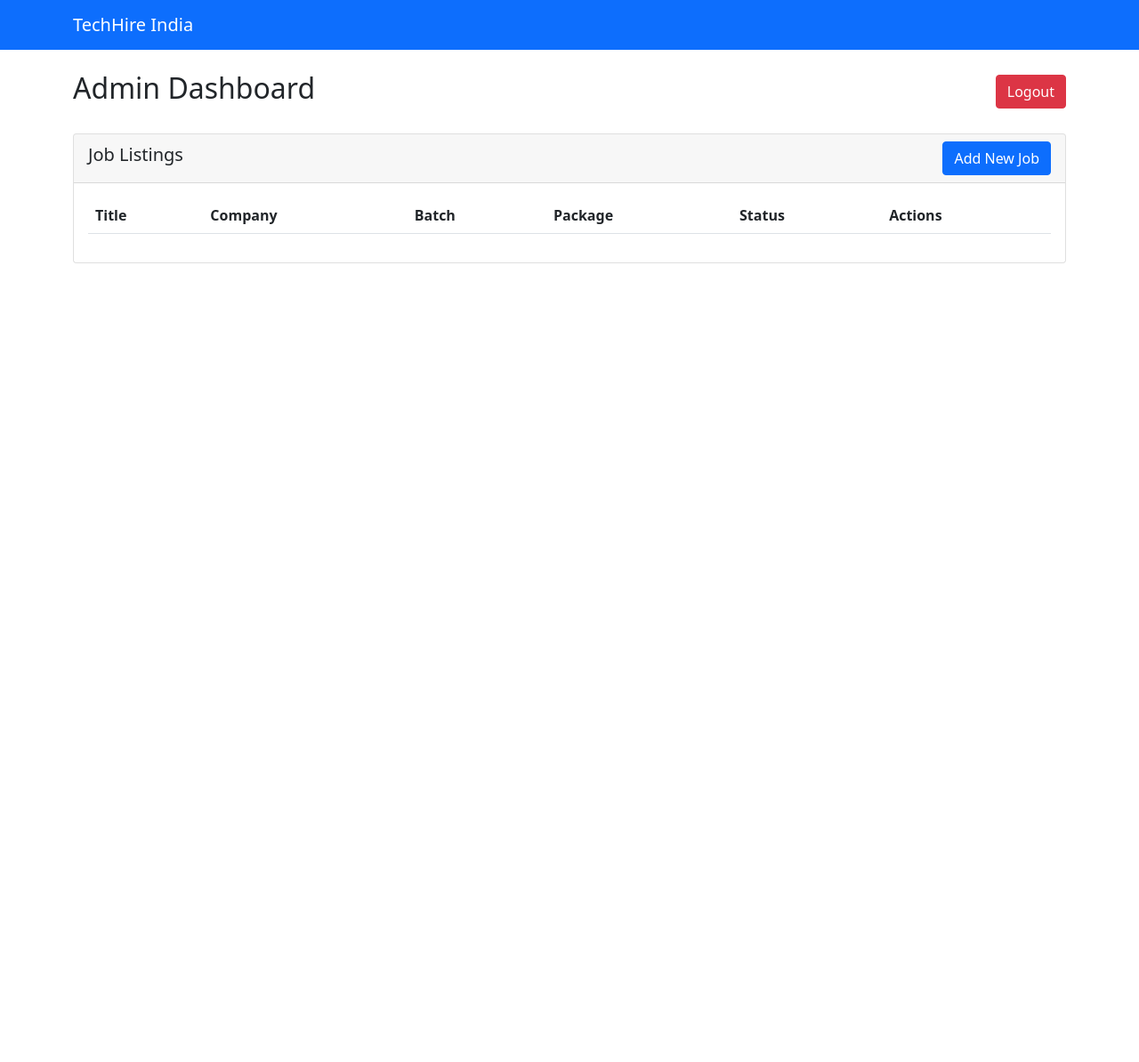
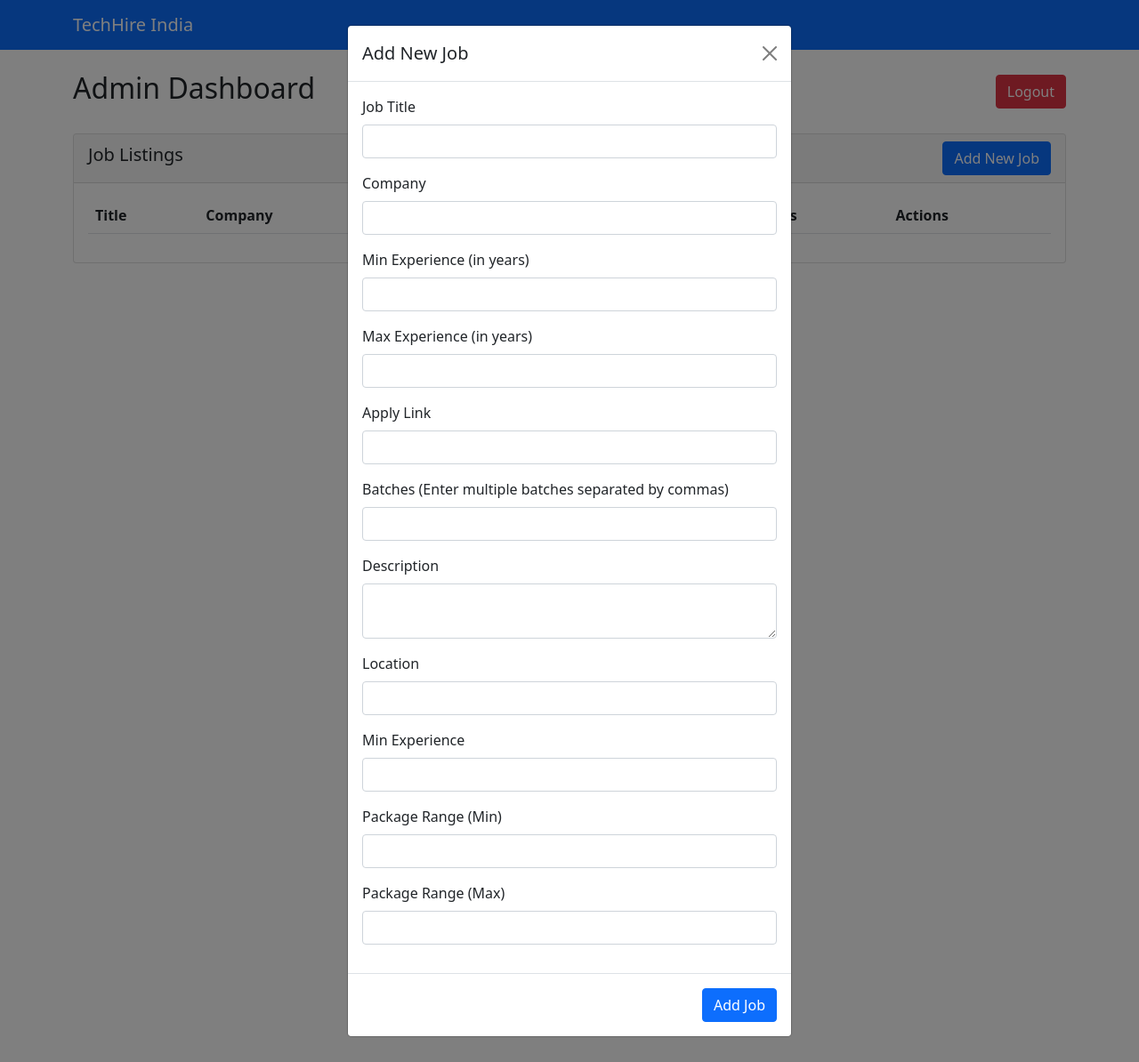
Before and after one commit to VarshithaReddy0/NextSteps, a Flask app: page /admin/dashboard in a window 1280 px wide, after a click on "Add New Job". Shown: the whole page at 89% size. Run offline with Flask 3, Linux system fonts and the light colour scheme; the visitor is signed in with stand-in values (Sample User, id 1); data comes from the database, SQL or seed files in the repository; data that the repository does not hold is empty; some libraries are stand-ins or nearby versions.

Commit message:
Ready for Render deployment

```diff
--- a/app.py
+++ b/app.py
@@ -1,9 +1,20 @@
 import os
 from app import create_app, db
+from app.models import Batch
 
 app = create_app(os.getenv('FLASK_CONFIG') or 'default')
+
+# Add default batches during initialization (if not already present)
+def seed_batches():
+    with app.app_context():
+        default_batches = ['2024', '2025', '2026']
+        for name in default_batches:
+            if not Batch.query.filter_by(name=name).first():
+                db.session.add(Batch(name=name))
+        db.session.commit()
 
 if __name__ == '__main__':
     with app.app_context():
         db.create_all()
+        seed_batches()  # Create default batches
     app.run(debug=True)
--- a/app/__init__.py
+++ b/app/__init__.py
@@ -2,11 +2,13 @@ from flask import Flask
 from flask_sqlalchemy import SQLAlchemy
 from flask_login import LoginManager
 from flask_migrate import Migrate
+from flask_wtf.csrf import CSRFProtect  # ADD THIS
 from app.config import config
 
 db = SQLAlchemy()
 login_manager = LoginManager()
 migrate = Migrate()
+csrf = CSRFProtect()  # ADD THIS
 
 @login_manager.user_loader
 def load_user(user_id):
@@ -22,9 +24,20 @@ def create_app(config_name='default'):
     db.init_app(app)
     login_manager.init_app(app)
     migrate.init_app(app, db)
+    csrf.init_app(app)  # ADD THIS
 
     login_manager.login_view = 'admin.login'
     login_manager.login_message = 'Please log in to access the admin panel.'
+
+    # ADD ERROR HANDLERS (NEW)
+    @app.errorhandler(404)
+    def not_found(error):
+        return "Page not found", 404
+
+    @app.errorhandler(500)
+    def internal_error(error):
+        db.session.rollback()
+        return "Internal server error", 500
 
     with app.app_context():
         from app import models
--- a/app/routes/admin.py
+++ b/app/routes/admin.py
@@ -1,24 +1,53 @@
 from flask import Blueprint, render_template, redirect, url_for, flash, request
 from flask_login import login_user, logout_user, login_required, current_user
 from app import db
-from app.models import Admin, Job
+from app.models import Admin, Job, Batch
 
 bp = Blueprint('admin', __name__, url_prefix='/admin')
 
 
+def process_batches(batch_input, job):
+    """
+    Helper function to process batch names correctly.
+    Always splits comma-separated values and creates individual batch records.
+    """
+    if not batch_input:
+        return
+
+    # Split by comma and clean up
+    batch_names = [name.strip() for name in batch_input.split(',') if name.strip()]
+
+    for name in batch_names:
+        # Validate: batch name should be a simple value (no commas)
+        if ',' in name:
+            flash(f"Invalid batch name: {name}. Please enter single years only.", "warning")
+            continue
+
+        # Find or create batch
+        batch = Batch.query.filter_by(name=name).first()
+        if not batch:
+            batch = Batch(name=name)
+            db.session.add(batch)
+            db.session.flush()  # Get the batch ID before linking
+
+        # Link to job if not already linked
+        if batch not in job.batches:
+            job.batches.append(batch)
+
+
 @bp.route('/login', methods=['GET', 'POST'])
 def login():
-    if current_user.is_authenticated:
+    if current_user.is_authenticated and isinstance(current_user, Admin):
         return redirect(url_for('admin.dashboard'))
 
     if request.method == 'POST':
         username = request.form.get('username')
         password = request.form.get('password')
-
         admin = Admin.query.filter_by(username=username).first()
 
         if admin and admin.check_password(password):
             login_user(admin)
+            flash("Login successful!", "success")
             return redirect(url_for('admin.dashboard'))
         else:
             flash('Invalid username or password', 'danger')
@@ -30,11 +59,94 @@ def login():
 @login_required
 def logout():
     logout_user()
+    flash("Logged out successfully.", "success")
     return redirect(url_for('main.index'))
 
 
-@bp.route('/dashboard')
+@bp.route('/dashboard', methods=['GET', 'POST'])
 @login_required
 def dashboard():
+    if not isinstance(current_user, Admin):
+        flash("Unauthorized access.", "danger")
+        return redirect(url_for('main.index'))
+
     jobs = Job.query.order_by(Job.posted_date.desc()).all()
-    return render_template('admin/dashboard.html', jobs=jobs)
+
+    if request.method == 'POST':
+        title = request.form.get('title')
+        company = request.form.get('company')
+        apply_link = request.form.get('apply_link')
+        description = request.form.get('description', '')
+        location = request.form.get('location', '')
+        min_experience = request.form.get('min_experience', None)
+        max_experience = request.form.get('max_experience', None)
+        package_min = request.form.get('package_min', None)
+        package_max = request.form.get('package_max', None)
+        batch_input = request.form.get('batch_names', '')
+
+        if not title or not company or not apply_link:
+            flash("Title, company, and apply link are required fields.", "danger")
+        else:
+            job = Job(
+                title=title,
+                company=company,
+                apply_link=apply_link,
+                description=description,
+                location=location,
+                min_experience=min_experience,
+                max_experience=max_experience,
+                package_min=package_min,
+                package_max=package_max,
+            )
+
+            # Process batches using helper function
+            process_batches(batch_input, job)
+
+            db.session.add(job)
+            db.session.commit()
+            flash("New job added successfully!", "success")
+            return redirect(url_for('admin.dashboard'))
+
+    batches = Batch.query.all()
+    return render_template('admin/dashboard.html', jobs=jobs, batches=batches)
+
+
+@bp.route('/edit/<int:job_id>', methods=['GET', 'POST'])
+@login_required
+def edit_job(job_id):
+    job = Job.query.get_or_404(job_id)
+
+    if request.method == 'POST':
+        job.title = request.form.get('title')
+        job.company = request.form.get('company')
+        job.apply_link = request.form.get('apply_link')
+        job.description = request.form.get('description', '')
+        job.location = request.form.get('location', '')
+        job.min_experience = request.form.get('min_experience', None)
+        job.max_experience = request.form.get('max_experience', None)
+        job.package_min = request.form.get('package_min', None)
+        job.package_max = request.form.get('package_max', None)
+        batch_input = request.form.get('batch_names', '')
+
+        # Clear existing batches
+        job.batches.clear()
+
+        # Process new batches using helper function
+        process_batches(batch_input, job)
+
+        db.session.commit()
+        flash("Job updated successfully!", "success")
+        return redirect(url_for('admin.dashboard'))
+
+    batches = Batch.query.all()
+    return render_template('admin/edit_job.html', job=job, batches=batches)
+
+
+@bp.route('/delete/<int:job_id>', methods=['POST'])
+@login_required
+def delete_job(job_id):
+    job = Job.query.get_or_404(job_id)
+    db.session.delete(job)
+    db.session.commit()
+    flash("Job deleted successfully!", "success")
+    return redirect(url_for('admin.dashboard'))
--- a/templates/admin/dashboard.html
+++ b/templates/admin/dashboard.html
@@ -9,6 +9,7 @@
 <div class="card mb-4">
     <div class="card-header d-flex justify-content-between align-items-center">
         <h5>Job Listings</h5>
+        <!-- Button to trigger modal -->
         <button class="btn btn-primary" data-bs-toggle="modal" data-bs-target="#addJobModal">Add New Job</button>
     </div>
     <div class="card-body">
@@ -17,7 +18,7 @@
                 <tr>
                     <th>Title</th>
                     <th>Company</th>
-                    <th>Batch</th>
+                    <th>Batches</th>
                     <th>Package</th>
                     <th>Status</th>
                     <th>Actions</th>
@@ -28,7 +29,10 @@
                 <tr>
                     <td>{{ job.title }}</td>
                     <td>{{ job.company }}</td>
-                    <td>{{ job.batch }}</td>
+                    <td>
+                        {% set sorted_batches = job.batches|sort(attribute='name') %}
+                        {{ sorted_batches[0].name }} - {{ sorted_batches[-1].name if sorted_batches|length > 1 else sorted_batches[0].name }}
+                    </td>
                     <td>{{ job.package_range }}</td>
                     <td>
                         <span class="badge bg-{{ 'success' if job.is_active else 'secondary' }}">
@@ -36,8 +40,10 @@
                         </span>
                     </td>
                     <td>
-                        <a href="#" class="btn btn-sm btn-warning">Edit</a>
-                        <a href="#" class="btn btn-sm btn-danger">Delete</a>
+                        <a href="{{ url_for('admin.edit_job', job_id=job.id) }}" class="btn btn-sm btn-warning">Edit</a>
+                        <form method="POST" action="{{ url_for('admin.delete_job', job_id=job.id) }}" style="display:inline;">
+                            <button type="submit" class="btn btn-sm btn-danger" onclick="return confirm('Are you sure?')">Delete</button>
+                        </form>
                     </td>
                 </tr>
                 {% endfor %}
@@ -45,4 +51,69 @@
         </table>
     </div>
 </div>
+
+<!-- Modal Form for Adding a New Job -->
+<div class="modal fade" id="addJobModal" tabindex="-1">
+    <div class="modal-dialog">
+        <form method="POST">
+            <input type="hidden" name="csrf_token" value="{{ csrf_token() }}"/>
+            <div class="modal-content">
+                <div class="modal-header">
+                    <h5 class="modal-title">Add New Job</h5>
+                    <button type="button" class="btn-close" data-bs-dismiss="modal" aria-label="Close"></button>
+                </div>
+                <div class="modal-body">
+                    <div class="mb-3">
+                        <label class="form-label">Job Title</label>
+                        <input type="text" name="title" class="form-control" required>
+                    </div>
+                    <div class="mb-3">
+                        <label class="form-label">Company</label>
+                        <input type="text" name="company" class="form-control" required>
+                    </div>
+                    <div class="mb-3">
+                      <label class="form-label">Min Experience (in years)</label>
+                      <input type="number" name="min_experience" class="form-control" min="0">
+                    </div>
+                    <div class="mb-3">
+                     <label class="form-label">Max Experience (in years)</label>
+                     <input type="number" name="max_experience" class="form-control" min="0">
+                    </div>
+
+                    <div class="mb-3">
+                        <label class="form-label">Apply Link</label>
+                        <input type="url" name="apply_link" class="form-control" required>
+                    </div>
+                    <div class="mb-3">
+                        <label class="form-label">Batches (Enter multiple batches separated by commas)</label>
+                        <input type="text" name="batch_names" class="form-control">
+                    </div>
+                    <div class="mb-3">
+                        <label class="form-label">Description</label>
+                        <textarea name="description" class="form-control"></textarea>
+                    </div>
+                    <div class="mb-3">
+                        <label class="form-label">Location</label>
+                        <input type="text" name="location" class="form-control">
+                    </div>
+                    <div class="mb-3">
+                        <label class="form-label">Min Experience</label>
+                        <input type="number" name="min_experience" class="form-control">
+                    </div>
+                    <div class="mb-3">
+                        <label class="form-label">Package Range (Min)</label>
+                        <input type="number" step="0.01" name="package_min" class="form-control">
+                    </div>
+                    <div class="mb-3">
+                        <label class="form-label">Package Range (Max)</label>
+                        <input type="number" step="0.01" name="package_max" class="form-control">
+                    </div>
+                </div>
+                <div class="modal-footer">
+                    <button type="submit" class="btn btn-primary">Add Job</button>
+                </div>
+            </div>
+        </form>
+    </div>
+</div>
 {% endblock %}
```
Also changed, not shown: app/models.py (+25 -8 lines), app/routes/main.py (+36 -30 lines), cleanup_batches.py (added, +56 -0 lines), init_admin.py (added, +17 -0 lines), migrations/versions/2482402abe7a_add_max_experience_to_job_model.py (added, +40 -0 lines), migrations/versions/29fba5a22dd7_add_min_experience_column.py (added, +84 -0 lines), templates/admin/edit_job.html (added, +61 -0 lines), templates/admin/login.html (+6 -5 lines), templates/index.html (+34 -6 lines), instance/techhire.db, 3 other files.
